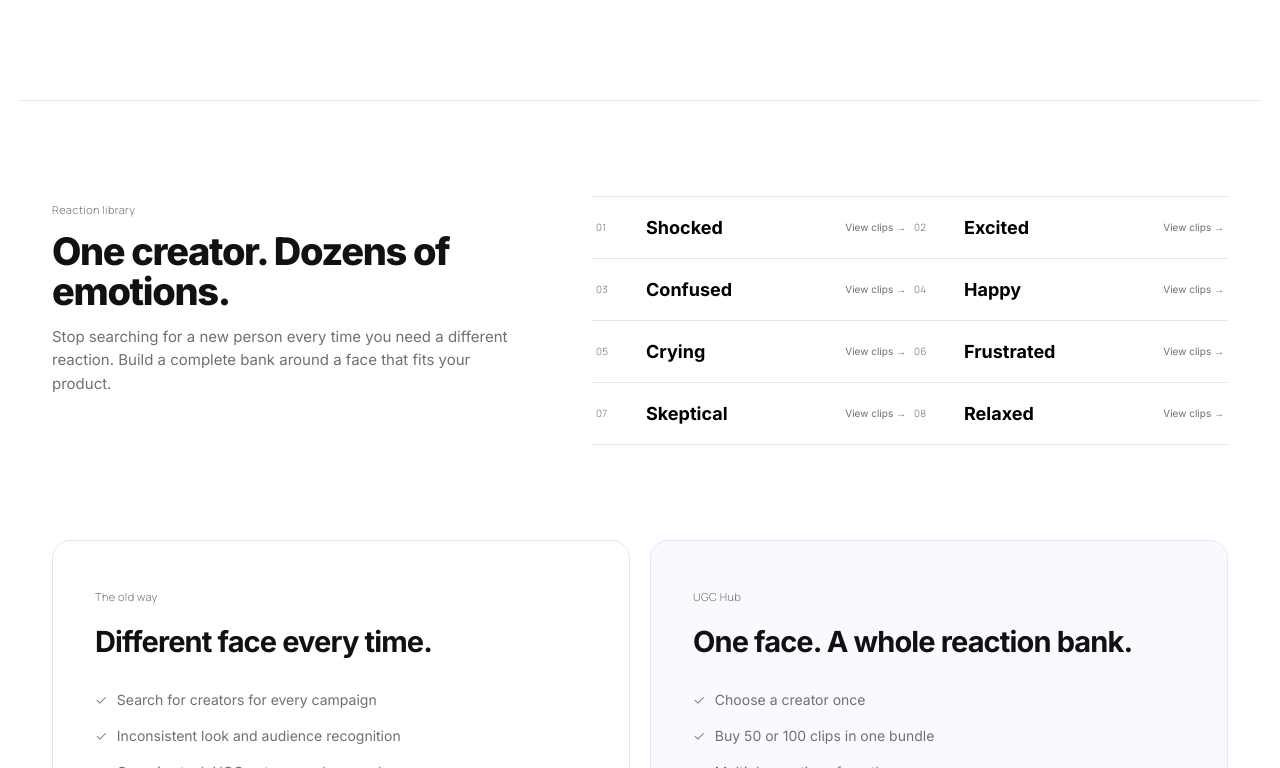
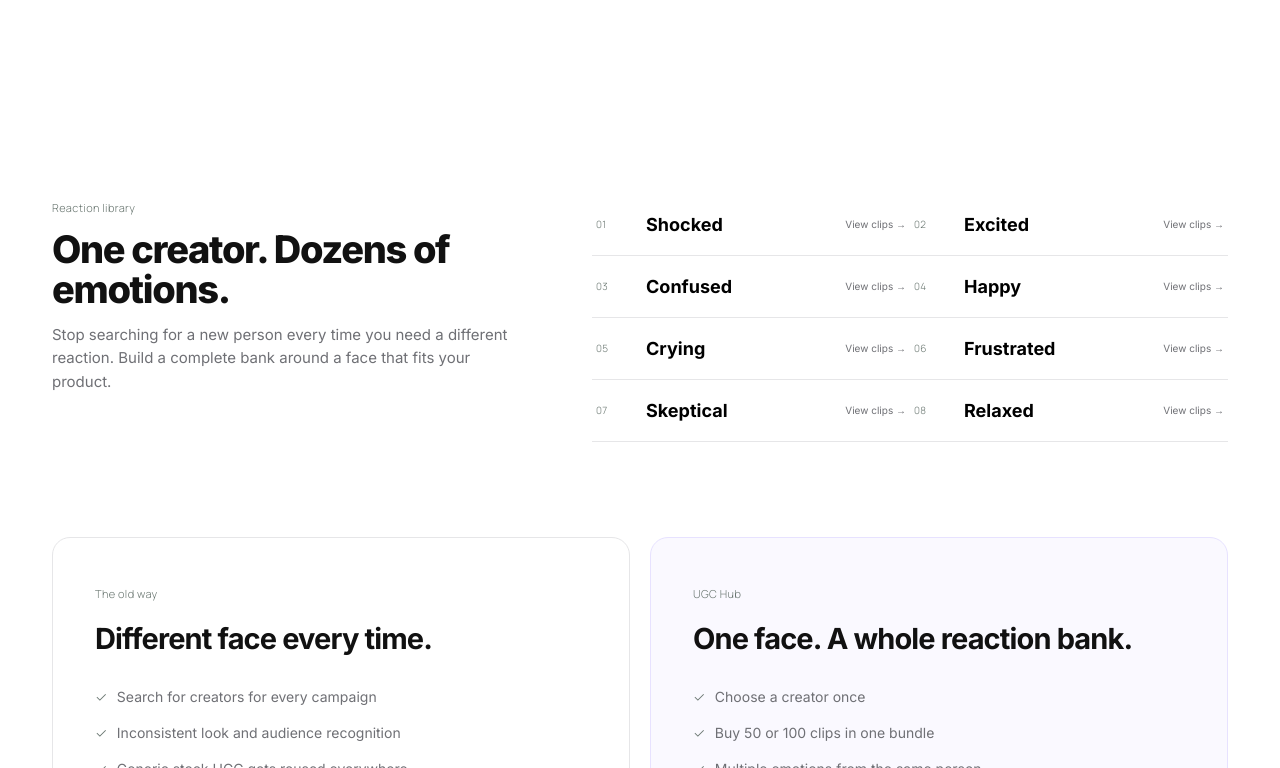
Before and after one commit to projectd101/UGC-Hub, a React (Vite) app: page / in a window 1280 px wide. Shown: the part 1472-2240 px from the top of the page. Built offline with nearby package versions, Linux system fonts and the light colour scheme; no server answers; a web font is replaced by a local one.

Commit message:
Actually remove CSS-module section divider rules

```diff
--- a/public/section-divider-removals.css
+++ b/public/section-divider-removals.css
@@ -1,33 +1,27 @@
-/* Remove the large structural divider rules between landing-page sections. */
-.marketplace,
-.reactionExplorer,
-.how,
-.bundleSection,
-.rights {
+/* Remove the large horizontal rules that visually divide the landing page into sections. */
+
+[class*="marketplace"],
+[class*="reactionExplorer"],
+[class*="how"],
+[class*="bundleSection"],
+[class*="rights"] {
   border-top: 0 !important;
 }
 
-.rights {
+[class*="rights"] {
   border-bottom: 0 !important;
 }
 
-.filters,
-.reactionGrid,
-.steps {
+[class*="filters"],
+[class*="reactionGrid"],
+[class*="steps"] {
   border-top: 0 !important;
 }
 
-.steps {
+[class*="steps"] {
   border-bottom: 0 !important;
 }
 
-.steps > div,
-.rightsGrid div,
-.cardBottom,
-.reactionItem {
-  border-bottom: 0 !important;
-}
-
-.steps > div {
+[class*="steps"] > div {
   border-right: 0 !important;
 }
```
